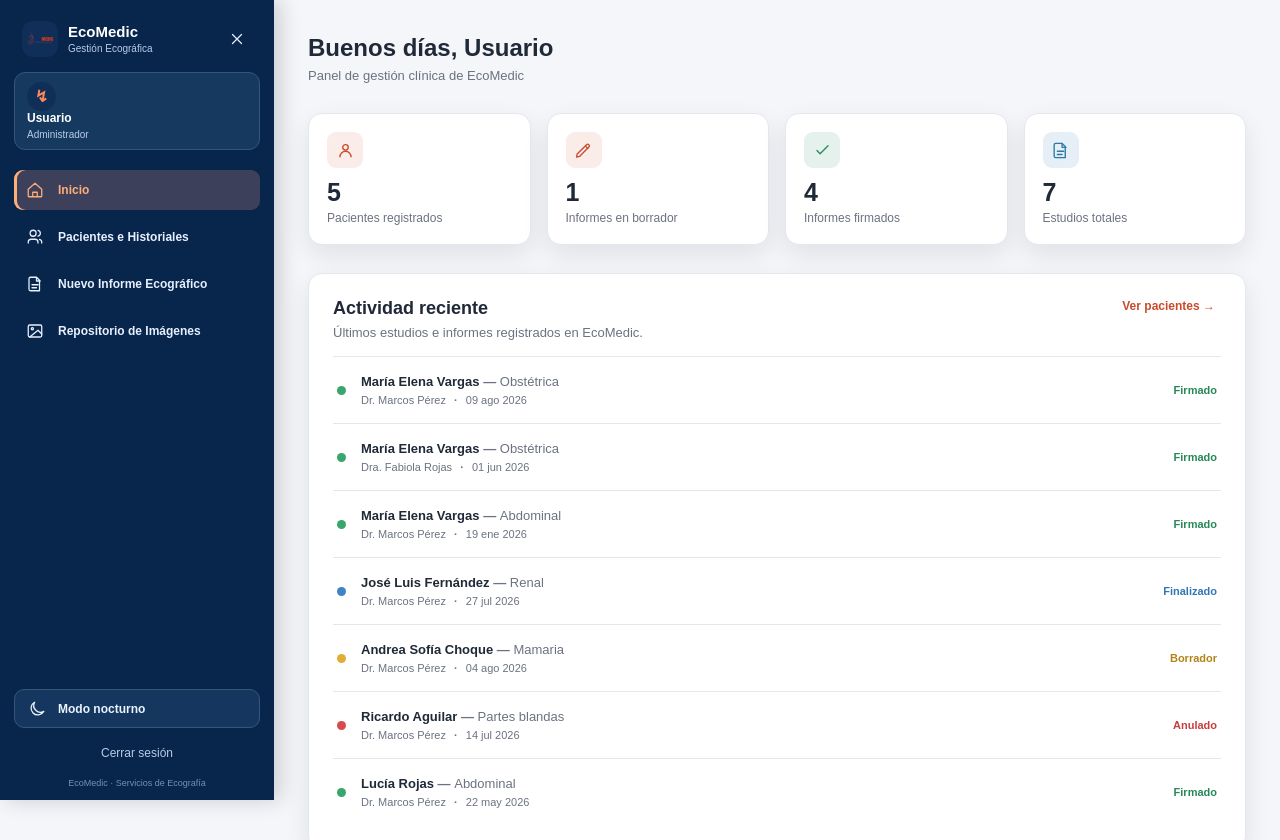
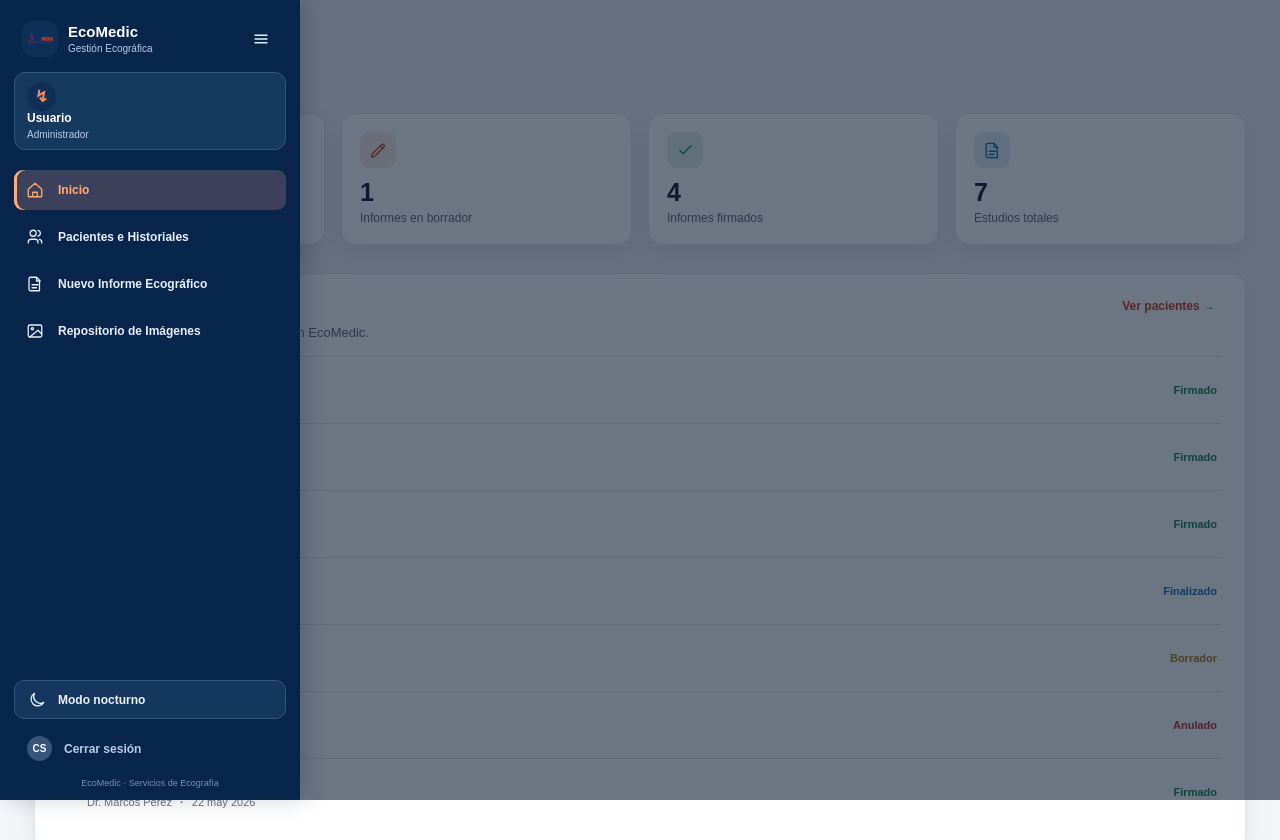
Before and after one commit to Emsof26/web-ecomedic, a React (Vite) app: page / in a window 1280 px wide. Shown: the top 840 px of the page. Built offline with nearby package versions, Linux system fonts and the light colour scheme.

Commit message:
Se modifico la estructura y fluides del menu hamburguesa

```diff
--- a/src/components/navigation/Navbar.css
+++ b/src/components/navigation/Navbar.css
@@ -6,20 +6,20 @@
   padding: 20px 14px 12px;
   display: flex;
   flex-direction: column;
-  background: #08254b;
-  box-shadow: 6px 0 20px rgba(4, 23, 51, 0.18);
-  color: #eaf3ff;
+  overflow: visible;
+  background: rgb(8, 37, 75);
+  box-shadow: 6px 0 20px rgba(4, 23, 51, .18);
+  color: rgb(234, 243, 255);
   transform: translateX(0);
   transition: transform .25s ease;
 }
-
-.navbar__header { display: flex; align-items: center; justify-content: space-between; padding: 1px 8px 15px; }
-.navbar__brand, .navbar__link, .navbar__theme { display: flex; align-items: center; }
-.navbar__brand { gap: 10px; color: #fff; font-size: 15px; line-height: 1.05; text-decoration: none; }
+.navbar__header { display: flex; align-items: center; justify-content: space-between; min-height: 38px; padding: 1px 8px 15px; }
+.navbar__brand, .navbar__link, .navbar__theme, .navbar__logout { display: flex; align-items: center; }
+.navbar__brand { position: relative; gap: 10px; padding: 0; border: 0; background: transparent; color: #fff; font: inherit; font-size: 15px; line-height: 1.05; text-align: left; cursor: pointer; }
 .navbar__brand strong, .navbar__brand small, .navbar__account strong, .navbar__account small { display: block; }
 .navbar__brand small, .navbar__account small { margin-top: 4px; color: #b7cce8; font-size: 10px; font-weight: 500; }
 .navbar__brand-mark, .navbar__avatar { display: grid; place-items: center; border-radius: 11px; background: #102f58; color: #ff8a58; font-size: 23px; font-weight: 700; }
-.navbar__brand-mark { width: 36px; height: 36px; overflow: hidden; padding: 3px; }
+.navbar__brand-mark { width: 36px; height: 36px; flex: 0 0 36px; overflow: hidden; padding: 3px; }
 .navbar__brand-mark img { width: 100%; height: 100%; display: block; object-fit: contain; }
 .navbar__user-panel { margin-bottom: 20px; }
 .navbar__account { width: 100%; min-height: 52px; gap: 10px; padding: 9px 12px; border: 1px solid #365579; border-radius: 11px; background: #163960; color: #fff; font: inherit; text-align: left; }
@@ -29,6 +29,7 @@
 .navbar__navigation { display: grid; gap: 7px; }
 
 .navbar__link {
+  position: relative;
   min-height: 40px;
   gap: 14px;
   padding: 0 12px;
@@ -37,64 +38,70 @@
   font-size: 12px;
   font-weight: 600;
   text-decoration: none;
-  transition: background-color .2s ease, color .2s ease, transform .2s ease;
+}
+.navbar__link:hover, .navbar__link:focus-visible, .navbar__link--active { background: #3d405a; color: #ffad79; }
+.navbar__link--active { box-shadow: inset 3px 0 0 #ffad79; }
+.navbar__link svg, .navbar__theme svg, .navbar-toggle svg, .navbar__close svg { width: 18px; height: 18px; flex: 0 0 18px; fill: none; stroke: currentColor; stroke-linecap: round; stroke-linejoin: round; stroke-width: 1.7; }
+.navbar__footer { margin-top: auto; }
+.navbar__theme, .navbar__logout { position: relative; width: 100%; min-height: 39px; gap: 12px; padding: 0 13px; border-radius: 10px; color: #eaf3ff; font: inherit; font-size: 12px; font-weight: 600; text-align: left; cursor: pointer; }
+.navbar__theme { border: 1px solid #365579; background: #15375f; }
+.navbar__logout { margin-top: 10px; border: 0; background: transparent; color: #b7cce8; }
+.navbar__theme:hover, .navbar__logout:hover { background: #3d405a; color: #ffad79; }
+.navbar__logout-avatar { width: 25px; height: 25px; display: grid; place-items: center; flex: 0 0 25px; border-radius: 50%; background: #365579; color: #fff; font-size: 10px; font-weight: 700; }
+.navbar__logout:hover .navbar__logout-avatar { background: #ffad79; color: #08254b; }
+.navbar__copyright { margin: 10px 0 0; color: #7191b5; font-size: 9px; text-align: center; }
+.navbar-toggle, .navbar__close { border: 0; background: transparent; color: #dfeeff; cursor: pointer; }
+.navbar-toggle { display: none; }
+.navbar__close { display: grid; place-items: center; padding: 8px; border-radius: 8px; }
+.navbar__close:hover { background: #15375f; color: #ffad79; }
+.navbar__overlay { display: none; }
+.navbar__brand:focus-visible, .navbar__link:focus-visible, .navbar__theme:focus-visible, .navbar__logout:focus-visible, .navbar-toggle:focus-visible, .navbar__close:focus-visible { outline: 2px solid #ffad79; outline-offset: 2px; }
+
+@media (min-width: 769px) {
+  :root { --sidebar-offset: 66px; }
+  :root[data-sidebar-open="true"] { --sidebar-offset: 274px; }
+  .navbar--collapsed { width: 66px; padding: 20px 10px 12px; overflow: visible; }
+  .navbar--collapsed .navbar__header { justify-content: center; padding: 1px 0 15px; }
+  .navbar--collapsed .navbar__brand > span:last-child, .navbar--collapsed .navbar__close, .navbar--collapsed .navbar__user-panel, .navbar--collapsed .navbar__read-only, .navbar--collapsed .navbar__copyright { display: none; }
+  .navbar--collapsed .navbar__link, .navbar--collapsed .navbar__theme, .navbar--collapsed .navbar__logout { width: 46px; justify-content: center; padding: 0; }
+  .navbar--collapsed .navbar__link { min-height: 42px; }
+  .navbar--collapsed .navbar__link span, .navbar--collapsed .navbar__theme > span:last-child, .navbar--collapsed .navbar__logout > span:last-child { display: none; }
+  .navbar--collapsed .navbar__link--active { box-shadow: inset 3px 0 0 #ffad79; }
+  .navbar--collapsed .navbar__theme { border: 0; background: transparent; }
+  .navbar--collapsed .navbar__logout { margin-top: 8px; }
+  .navbar--collapsed .navbar__link::after, .navbar--collapsed .navbar__theme::after, .navbar--collapsed .navbar__logout::after, .navbar--collapsed .navbar__brand::after {
+    position: absolute;
+    left: calc(100% + 9px);
+    z-index: 40;
+    width: max-content;
+    max-width: 190px;
+    padding: 7px 9px;
+    border-radius: 7px;
+    background: #08254b;
+    box-shadow: 0 4px 12px rgba(4, 23, 51, .25);
+    color: #ffad79;
+    font-size: 11px;
+    font-weight: 700;
+    opacity: 0;
+    pointer-events: none;
+    transform: translateX(-4px);
+    transition: opacity .18s ease, transform .18s ease;
+  }
+  .navbar--collapsed .navbar__link::after { content: attr(data-label); }
+  .navbar--collapsed .navbar__theme::after, .navbar--collapsed .navbar__logout::after { content: attr(data-label); }
+  .navbar--collapsed .navbar__brand::after { content: "Abrir barra lateral"; top: 6px; }
+  .navbar--collapsed .navbar__link:hover::after, .navbar--collapsed .navbar__link:focus-visible::after, .navbar--collapsed .navbar__theme:hover::after, .navbar--collapsed .navbar__theme:focus-visible::after, .navbar--collapsed .navbar__logout:hover::after, .navbar--collapsed .navbar__logout:focus-visible::after, .navbar--collapsed .navbar__brand:hover::after, .navbar--collapsed .navbar__brand:focus-visible::after { opacity: 1; transform: translateX(0); }
 }
 
-.navbar__link:hover,
-.navbar__link:focus-visible,
-.navbar__link--active {
-  background: #3d405a;
-  color: #ffad79;
-}
-
-.navbar__link--active { box-shadow: inset 3px 0 0 #ffad79; }
-.navbar__link svg, .navbar__theme svg, .navbar-toggle svg, .navbar__close svg { width: 18px; height: 18px; fill: none; stroke: currentColor; stroke-linecap: round; stroke-linejoin: round; stroke-width: 1.7; }
-.navbar__footer { margin-top: auto; }
-.navbar__theme { width: 100%; min-height: 39px; gap: 12px; padding: 0 13px; border: 1px solid #365579; border-radius: 10px; background: #15375f; color: #eaf3ff; font: inherit; font-size: 12px; font-weight: 600; text-align: left; cursor: pointer; }
-.navbar__logout { width: 100%; margin-top: 10px; padding: 8px; border: 0; border-radius: 8px; background: transparent; color: #b7cce8; font: inherit; font-size: 12px; cursor: pointer; }
-.navbar__logout:hover { background: #15375f; color: #fff; }
-.navbar__copyright { margin: 10px 0 0; color: #7191b5; font-size: 9px; text-align: center; }
-.navbar-toggle, .navbar__close { border: 0; background: transparent; color: #dfeeff; cursor: pointer; }
-.navbar-toggle {
-  position: fixed;
-  z-index: 30;
-  top: 16px;
-  left: 14px;
-  width: 42px;
-  height: 42px;
-  display: grid;
-  place-items: center;
-  padding: 4px;
-  border-radius: 11px;
-  background: #102f58;
-  box-shadow: 0 4px 12px rgba(4, 23, 51, .3);
-}
-.navbar-toggle img { width: 100%; height: 100%; object-fit: contain; }
-.navbar-toggle__action { position: absolute; inset: 0; display: grid; place-items: center; border-radius: inherit; background: #15375f; opacity: 0; transition: opacity .18s ease; }
-.navbar-toggle:hover .navbar-toggle__action, .navbar-toggle:focus-visible .navbar-toggle__action { opacity: 1; }
-.navbar-toggle__tooltip { position: absolute; left: calc(100% + 10px); width: max-content; padding: 7px 9px; border-radius: 7px; background: #08254b; color: #fff; font-size: 11px; font-weight: 600; opacity: 0; pointer-events: none; transform: translateX(-4px); transition: opacity .18s ease, transform .18s ease; }
-.navbar-toggle:hover .navbar-toggle__tooltip, .navbar-toggle:focus-visible .navbar-toggle__tooltip { opacity: 1; transform: translateX(0); }
-.navbar-toggle--open { display: none; }
-.navbar__close { display: grid; place-items: center; }
-.navbar__overlay { display: none; }
-.navbar__link:focus-visible, .navbar__brand:focus-visible, .navbar__theme:focus-visible, .navbar__logout:focus-visible, .navbar-toggle:focus-visible, .navbar__close:focus-visible { outline: 2px solid #ffad79; outline-offset: 2px; }
-
 @media (min-width: 769px) {
-  :root { --sidebar-offset: 0px; }
-  :root[data-sidebar-open="true"] { --sidebar-offset: 274px; }
-  .navbar:not(.navbar--open) { transform: translateX(-105%); }
+  :root, :root[data-sidebar-open="true"] { --sidebar-offset: 0px; }
+  .navbar { width: min(82vw, 300px); transform: translateX(-105%); }
   .navbar--open { transform: translateX(0); }
-}
-
-.navbar__link:focus-visible, .navbar__brand:focus-visible, .navbar__theme:focus-visible, .navbar__logout:focus-visible, .navbar-toggle:focus-visible, .navbar__close:focus-visible { outline: 2px solid #ffad79; outline-offset: 2px; }
-@media (max-width: 768px) {
-  .navbar { width: min(82vw, 300px); transform: translateX(-105%); transition: transform .25s ease; }
-  .navbar--open { transform: translateX(0); }
-  .navbar-toggle { left: 16px; background: #08254b; }
-  .navbar-toggle--open { display: grid; }
-  .navbar-toggle__action { opacity: 1; }
-  .navbar-toggle__tooltip { display: none; }
-  .navbar__close { display: grid; place-items: center; }
+    .navbar-toggle { position: fixed; z-index: 30; top: 16px; left: 16px; width: 42px; height: 42px; display: grid; place-items: center; padding: 4px; border-radius: 11px; background: #08254b; box-shadow: 0 4px 12px rgba(4, 23, 51, .3); }
+  .navbar-toggle img { width: 100%; height: 100%; object-fit: contain; }
+  .navbar-toggle__action { position: absolute; inset: 0; display: grid; place-items: center; border-radius: inherit; background: #15375f; opacity: 0; transition: opacity .18s ease; }
+  .navbar-toggle:hover .navbar-toggle__action, .navbar-toggle:focus-visible .navbar-toggle__action { opacity: 1; }
+  .navbar-toggle--open { display: none; }
   .navbar__overlay { position: fixed; z-index: 15; inset: 0; display: block; visibility: hidden; border: 0; background: rgba(3, 18, 40, .58); opacity: 0; transition: opacity .25s ease, visibility .25s ease; }
   .navbar__overlay--visible { visibility: visible; opacity: 1; }
 }
--- a/src/components/navigation/Navbar.tsx
+++ b/src/components/navigation/Navbar.tsx
@@ -21,12 +21,11 @@ interface NavigationItemProps { href: string; label: string; active: boolean; on
 
 // Componente reutilizable para representar una opción de navegación.
 function NavigationItem({ href, label, active, onNavigate, children }: NavigationItemProps) {
-  return <a className={`navbar__link${active ? " navbar__link--active" : ""}`} href={href} aria-current={active ? "page" : undefined} onClick={onNavigate}>{children}<span>{label}</span></a>;
-}
+   return <a className={`navbar__link${active ? " navbar__link--active" : ""}`} href={href} data-label={label} aria-label={label} aria-current={active ? "page" : undefined} onClick={onNavigate}>{children}<span>{label}</span></a>;
+  }
 
 // Iconos SVG utilizados por las diferentes opciones del menú.
 function MenuIcon() { return <svg aria-hidden="true" viewBox="0 0 24 24"><path d="M4 7h16M4 12h16M4 17h16" /></svg>; }
-function CloseIcon() { return <svg aria-hidden="true" viewBox="0 0 24 24"><path d="m6 6 12 12M18 6 6 18" /></svg>; }
 function HomeIcon() { return <svg aria-hidden="true" viewBox="0 0 24 24"><path d="m3 11 9-8 9 8v9a1 1 0 0 1-1 1H4a1 1 0 0 1-1-1v-9ZM9 21v-6h6v6" /></svg>; }
 function PatientsIcon() { return <svg aria-hidden="true" viewBox="0 0 24 24"><path d="M16 20v-1a4 4 0 0 0-4-4H7a4 4 0 0 0-4 4v1M9.5 11a4 4 0 1 0 0-8 4 4 0 0 0 0 8ZM21 20v-1a4 4 0 0 0-3-3.9M16 3.1a4 4 0 0 1 0 7.8" /></svg>; }
 function ReportIcon() { return <svg aria-hidden="true" viewBox="0 0 24 24"><path d="M6 3h8l4 4v14H6a2 2 0 0 1-2-2V5a2 2 0 0 1 2-2ZM14 3v5h5M8 13h8M8 17h6" /></svg>; }
@@ -50,7 +49,7 @@ function Navbar({ user, onLogout }: NavbarProps) {
   // Escucha cambios del hash para actualizar la opción activa.
   useEffect(() => { const updateHash = () => setCurrentHash(window.location.hash); window.addEventListener("hashchange", updateHash); return () => window.removeEventListener("hashchange", updateHash); }, []);
 
-    // Mantiene el espacio del contenido sincronizado con el estado del panel.
+      // Mantiene el espacio del contenido sincronizado con el estado del panel.
   useEffect(() => {
     document.documentElement.dataset.sidebarOpen = String(isOpen);
     return () => { delete document.documentElement.dataset.sidebarOpen; };
@@ -80,11 +79,11 @@ function Navbar({ user, onLogout }: NavbarProps) {
 
   // Estructura visual completa del Navbar.
   return <>
-    <button className={`navbar-toggle${isOpen ? " navbar-toggle--open" : ""}`} type="button" aria-label={isOpen ? "Cerrar barra lateral" : "Abrir barra lateral"} aria-controls="main-sidebar" aria-expanded={isOpen} onClick={() => setIsOpen((value) => !value)}><img src="/logo/logo-eco.png" alt="" /><span className="navbar-toggle__action" aria-hidden="true"><MenuIcon /></span><span className="navbar-toggle__tooltip">{isOpen ? "Cerrar barra lateral" : "Abrir barra lateral"}</span></button>
+    <button className={`navbar-toggle${isOpen ? " navbar-toggle--open" : ""}`} type="button" aria-label={isOpen ? "Cerrar barra lateral" : "Abrir barra lateral"} aria-controls="main-sidebar" aria-expanded={isOpen} onClick={() => setIsOpen((value) => !value)}><img src="/logo/logo-eco.png" alt="" /><span className="navbar-toggle__action" aria-hidden="true"><MenuIcon /></span></button>
     <button className={`navbar__overlay${isOpen ? " navbar__overlay--visible" : ""}`} type="button" aria-label="Cerrar menú" tabIndex={isOpen ? 0 : -1} onClick={closeMenu} />
-    <aside id="main-sidebar" className={`navbar${isOpen ? " navbar--open" : ""}`}>
+    <aside id="main-sidebar" className={`navbar${isOpen ? " navbar--open" : " navbar--collapsed"}`}>
       {/* Cabecera del menú: logo, nombre y botón de cierre. */}
-      <div className="navbar__header"><a className="navbar__brand" href="/" onClick={closeMenu}><span className="navbar__brand-mark"><img src="/logo/logo-eco.png" alt="Logo EcoMedic" /></span><span><strong>EcoMedic</strong><small>Gestión Ecográfica</small></span></a><button className="navbar__close" type="button" aria-label="Cerrar menú" onClick={closeMenu}><CloseIcon /></button></div>
+      <div className="navbar__header"><button className="navbar__brand" type="button" aria-label={isOpen ? "Cerrar barra lateral" : "Abrir barra lateral"} aria-expanded={isOpen} onClick={() => setIsOpen((value) => !value)}><span className="navbar__brand-mark"><img src="/logo/logo-eco.png" alt="" /></span><span><strong>EcoMedic</strong><small>Gestión Ecográfica</small></span></button><button className="navbar__close" type="button" aria-label="Cerrar barra lateral" onClick={closeMenu}><MenuIcon /></button></div>
       {/* Información del usuario autenticado. */}
       <div className="navbar__user-panel"><div className="navbar__account"><span className="navbar__avatar" aria-hidden="true">↯</span><span><strong>{user?.name ?? "Usuario"}</strong><small>{roleLabel}</small></span></div></div>
       {/* Aviso de acceso de solo lectura para recepción. */}
@@ -98,7 +97,7 @@ function Navbar({ user, onLogout }: NavbarProps) {
         {isAdmin && <NavigationItem href="/configuracion" label="Configuración / Usuarios" active={isActive("/configuracion")} onNavigate={closeMenu}><SettingsIcon /></NavigationItem>}
       </nav>
       {/* Pie del menú: cambio de tema, cierre de sesión y copyright. */}
-      <div className="navbar__footer"><button className="navbar__theme" type="button" aria-pressed={theme === "dark"} onClick={toggleTheme}>{theme === "dark" ? <SunIcon /> : <MoonIcon />}{theme === "dark" ? "Modo claro" : "Modo nocturno"}</button><button className="navbar__logout" type="button" onClick={onLogout}>Cerrar sesión</button><p className="navbar__copyright">EcoMedic · Servicios de Ecografía</p></div>
+      <div className="navbar__footer"><button className="navbar__theme" type="button" data-label={theme === "dark" ? "Modo claro" : "Modo nocturno"} aria-label={theme === "dark" ? "Activar modo claro" : "Activar modo nocturno"} aria-pressed={theme === "dark"} onClick={toggleTheme}>{theme === "dark" ? <SunIcon /> : <MoonIcon />}<span>{theme === "dark" ? "Modo claro" : "Modo nocturno"}</span></button><button className="navbar__logout" type="button" data-label="Cerrar sesión" aria-label="Cerrar sesión" onClick={onLogout}><span className="navbar__logout-avatar" aria-hidden="true">CS</span><span>Cerrar sesión</span></button><p className="navbar__copyright">EcoMedic · Servicios de Ecografía</p></div>
     </aside>
   </>;
 }
--- a/src/contexts/ThemeContext.tsx
+++ b/src/contexts/ThemeContext.tsx
@@ -1,4 +1,4 @@
-import { useEffect, useState } from "react";
+import { useLayoutEffect, useState } from "react";
 import type { ReactNode } from "react";
 
 import { ThemeContext } from "./theme";
@@ -13,14 +13,18 @@ function getInitialTheme(): Theme {
 export function ThemeProvider({ children }: { children: ReactNode }) {
   const [theme, setTheme] = useState<Theme>(getInitialTheme);
 
-  useEffect(() => {
+  useLayoutEffect(() => {
     document.documentElement.dataset.theme = theme;
     localStorage.setItem(THEME_STORAGE_KEY, theme);
   }, [theme]);
 
-  const toggleTheme = () => setTheme((currentTheme) => (
-    currentTheme === "dark" ? "light" : "dark"
-  ));
+  const toggleTheme = () => setTheme((currentTheme) => {
+    const nextTheme = currentTheme === "dark" ? "light" : "dark";
+    // Actualiza el atributo antes del siguiente pintado para que el cambio sea inmediato.
+    document.documentElement.dataset.theme = nextTheme;
+    localStorage.setItem(THEME_STORAGE_KEY, nextTheme);
+    return nextTheme;
+  });
 
   return (
     <ThemeContext.Provider value={{ theme, toggleTheme }}>
```
